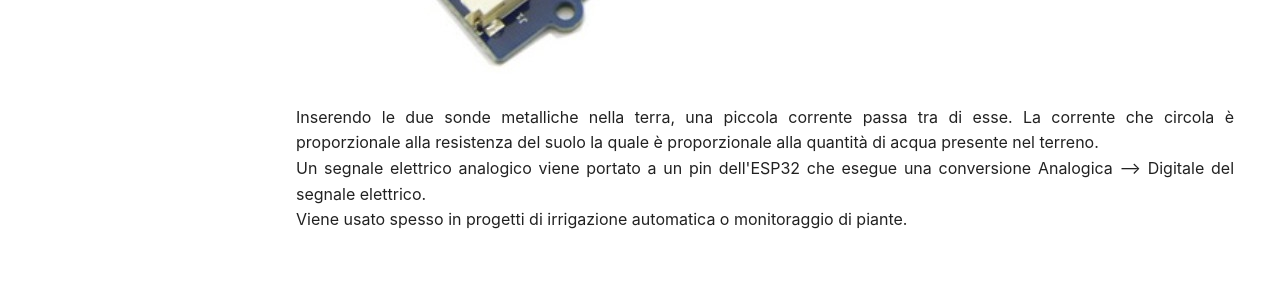
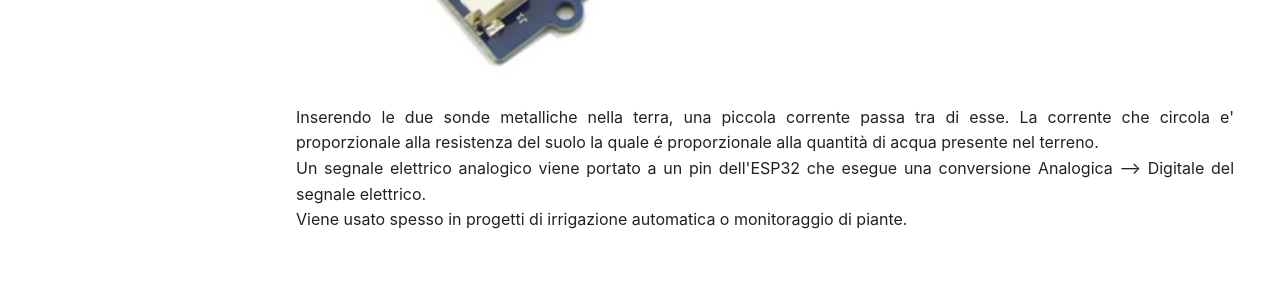
Before and after one commit to dvjlabs/esp32_course, an MkDocs documentation site: the page built from docs/corso/50_Sensore Umidità del terreno.md, in a window 1280 px wide and 900 px high, scrolled down 478 px. Shown: the part 153-453 px from the top of the window. Built offline with MkDocs 1.6.1 and Material for MkDocs 9.7.7, drawn with Linux system fonts in a browser that asks for light colours.

```diff
--- a/docs/corso/50_Sensore Umidità del terreno.md
+++ b/docs/corso/50_Sensore Umidità del terreno.md
@@ -3,7 +3,7 @@ Il sensore che vedete in figura permette di stimare l'umidità del terreno.
 
 ![moisture sensor](images/moisture_sensor.jpg)
 
-Inserendo le due sonde metalliche nella terra, una piccola corrente passa tra di esse. La corrente che circola è proporzionale alla resistenza del suolo la quale è proporzionale alla quantità di acqua presente nel terreno.
+Inserendo le due sonde metalliche nella terra, una piccola corrente passa tra di esse. La corrente che circola e' proporzionale alla resistenza del suolo la quale é proporzionale alla quantità di acqua presente nel terreno.
 Un segnale elettrico analogico viene portato a un pin dell'ESP32 che esegue una conversione Analogica --> Digitale del segnale elettrico.
 Viene usato spesso in progetti di irrigazione automatica o monitoraggio di piante.
 
```
